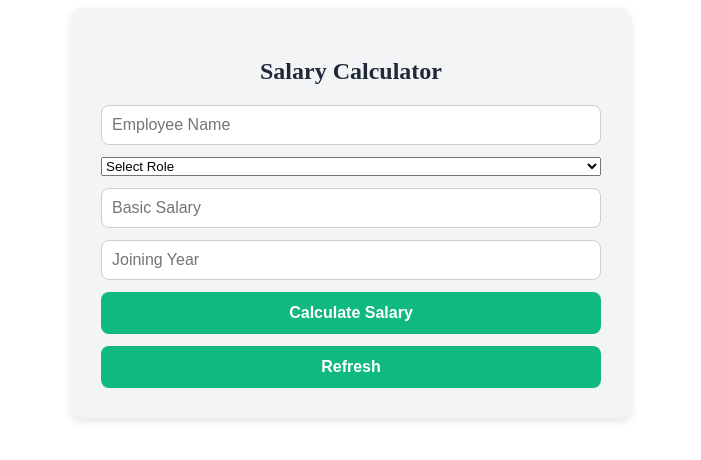
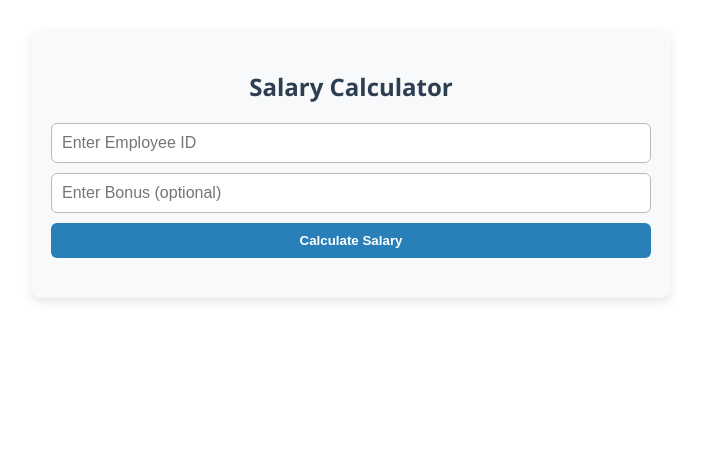
Before and after one commit to burrasatyanarayana/payrollManagement, a React (Create React App) app: page /salary in a window 1280 px wide. Shown: the top 460 px of the page, without its empty margins (289-990 px from the left). Built offline with nearby package versions, Linux system fonts and the light colour scheme.

Commit message:
Fixed employee data fetch using employeeData.js

```diff
--- /dev/null
+++ b/src/employeedata.js
@@ -0,0 +1,163 @@
+const employeeData = [
+  {
+    id: 1,
+    name: "Anil Kumar",
+    email: "anil.kumar@example.com",
+    salary: 70000,
+    role: "Manager",
+    joiningYear: 2019,
+  },
+  {
+    id: 2,
+    name: "Divya Reddy",
+    email: "divya.reddy@example.com",
+    salary: 50000,
+    role: "Developer",
+    joiningYear: 2020,
+  },
+  {
+    id: 3,
+    name: "Ravi Teja",
+    email: "ravi.teja@example.com",
+    salary: 45000,
+    role: "Tester",
+    joiningYear: 2021,
+  },
+  {
+    id: 4,
+    name: "Suma Rao",
+    email: "suma.rao@example.com",
+    salary: 52000,
+    role: "Developer",
+    joiningYear: 2020,
+  },
+  {
+    id: 5,
+    name: "Pavan Sai",
+    email: "pavan.sai@example.com",
+    salary: 30000,
+    role: "Trainee",
+    joiningYear: 2023,
+  },
+  {
+    id: 6,
+    name: "Meena Shah",
+    email: "meena.shah@example.com",
+    salary: 46000,
+    role: "Tester",
+    joiningYear: 2021,
+  },
+  {
+    id: 7,
+    name: "Karthik Reddy",
+    email: "karthik.reddy@example.com",
+    salary: 72000,
+    role: "Manager",
+    joiningYear: 2018,
+  },
+  {
+    id: 8,
+    name: "Sneha Iyer",
+    email: "sneha.iyer@example.com",
+    salary: 51000,
+    role: "Developer",
+    joiningYear: 2020,
+  },
+  {
+    id: 9,
+    name: "Abhinav Singh",
+    email: "abhinav.singh@example.com",
+    salary: 47000,
+    role: "Tester",
+    joiningYear: 2021,
+  },
+  {
+    id: 10,
+    name: "Lakshmi Devi",
+    email: "lakshmi.devi@example.com",
+    salary: 29000,
+    role: "Trainee",
+    joiningYear: 2023,
+  },
+  {
+    id: 11,
+    name: "Naveen Patil",
+    email: "naveen.patil@example.com",
+    salary: 68000,
+    role: "Manager",
+    joiningYear: 2019,
+  },
+  {
+    id: 12,
+    name: "Geetha Ram",
+    email: "geetha.ram@example.com",
+    salary: 53000,
+    role: "Developer",
+    joiningYear: 2020,
+  },
+  {
+    id: 13,
+    name: "Ajay Kumar",
+    email: "ajay.kumar@example.com",
+    salary: 44000,
+    role: "Tester",
+    joiningYear: 2021,
+  },
+  {
+    id: 14,
+    name: "Priya Sharma",
+    email: "priya.sharma@example.com",
+    salary: 50000,
+    role: "Developer",
+    joiningYear: 2022,
+  },
+  {
+    id: 15,
+    name: "Rakesh Nair",
+    email: "rakesh.nair@example.com",
+    salary: 27000,
+    role: "Trainee",
+    joiningYear: 2023,
+  },
+  {
+    id: 16,
+    name: "Tanvi Joshi",
+    email: "tanvi.joshi@example.com",
+    salary: 48000,
+    role: "Tester",
+    joiningYear: 2021,
+  },
+  {
+    id: 17,
+    name: "Sandeep Rao",
+    email: "sandeep.rao@example.com",
+    salary: 75000,
+    role: "Manager",
+    joiningYear: 2018,
+  },
+  {
+    id: 18,
+    name: "Neha Verma",
+    email: "neha.verma@example.com",
+    salary: 55000,
+    role: "Developer",
+    joiningYear: 2022,
+  },
+  {
+    id: 19,
+    name: "Vikram Shetty",
+    email: "vikram.shetty@example.com",
+    salary: 46000,
+    role: "Tester",
+    joiningYear: 2021,
+  },
+  {
+    id: 20,
+    name: "Shreya Rao",
+    email: "shreya.rao@example.com",
+    salary: 31000,
+    role: "Trainee",
+    joiningYear: 2023,
+  },
+];
+export default employeeData;
--- a/src/salary.css
+++ b/src/salary.css
@@ -1,70 +1,59 @@
-/* src/Salary.css */
-
 .salary-container {
-  padding: 30px;
-  max-width: 500px;
-  margin: auto;
-  background-color: #f3f4f6;
+  max-width: 600px;
+  margin: 30px auto;
+  padding: 20px;
+  background-color: #f7f9fa;
   border-radius: 10px;
-  text-align: center;
-  box-shadow: 0 4px 8px rgba(0, 0, 0, 0.1);
+  box-shadow: 0 4px 10px rgba(0, 0, 0, 0.1);
+  font-family: "Segoe UI", sans-serif;
 }
 
 .salary-container h2 {
-  margin-bottom: 20px;
-  color: #1f2937;
+  text-align: center;
+  color: #2c3e50;
 }
 
-.salary-form {
+.form {
   display: flex;
   flex-direction: column;
-  gap: 12px;
-  margin-top: 20px;
+  gap: 10px;
+  margin-bottom: 20px;
 }
 
-.salary-form input {
+input[type="number"] {
   padding: 10px;
+  border: 1px solid #bbb;
+  border-radius: 6px;
   font-size: 16px;
-  border-radius: 8px;
-  border: 1px solid #ccc;
-  outline: none;
-  transition: 0.2s;
 }
 
-.salary-form input:focus {
-  border-color: #10b981;
-  box-shadow: 0 0 0 2px rgba(16, 185, 129, 0.2);
-}
-
-.salary-form button {
-  padding: 12px;
-  font-size: 16px;
-  background-color: #10b981;
+button {
+  padding: 10px;
+  background-color: #2980b9;
   color: white;
+  font-weight: bold;
   border: none;
-  border-radius: 8px;
+  border-radius: 6px;
   cursor: pointer;
-  font-weight: bold;
   transition: background-color 0.3s ease;
 }
 
-.salary-form button:hover {
-  background-color: #059669;
+button:hover {
+  background-color: #1f5f8b;
 }
 
-.salary-result {
-  margin-top: 30px;
-  background-color: #e0f2fe;
-  padding: 20px;
-  border-radius: 10px;
+.error {
+  color: red;
+  text-align: center;
 }
 
-.salary-result h3 {
-  margin-bottom: 10px;
-  color: #0c4a6e;
+.result {
+  background-color: #ecf0f1;
+  padding: 15px;
+  border-radius: 6px;
 }
 
-.salary-result p {
-  margin: 6px 0;
+.result p {
+  margin: 8px 0;
   font-size: 16px;
 }
--- a/src/salary.js
+++ b/src/salary.js
@@ -1,131 +1,83 @@
 import React, { useState } from "react";
+import employeeData from "./employeedata";
 import "./salary.css";
 
-export default function Salary() {
-  const [result, setResult] = useState(null);
+const Salary = () => {
+  const [employeeId, setEmployeeId] = useState("");
+  const [bonus, setBonus] = useState("");
+  const [employeeDetails, setEmployeeDetails] = useState(null);
+  const [error, setError] = useState("");
 
-  const handleReset = () => {
-    setResult(null);
+  const handleCalculate = () => {
+    const emp = employeeData.find((e) => e.id === Number(employeeId));
+
+    if (!emp) {
+      setError("Employee not found");
+      setEmployeeDetails(null);
+      return;
+    }
+
+    setError("");
+    const currentYear = new Date().getFullYear();
+    const yearsWorked = currentYear - emp.joiningYear;
+    const increment = emp.salary * 0.05 * yearsWorked;
+    const totalSalary = emp.salary + increment + (bonus ? Number(bonus) : 0);
+
+    setEmployeeDetails({ ...emp, yearsWorked, increment, totalSalary });
   };
 
   return (
     <div className="salary-container">
       <h2>Salary Calculator</h2>
-      <SalaryForm onCalculate={setResult} onReset={handleReset} />
-      <SalaryResult result={result} />
+      <div className="form">
+        <input
+          type="number"
+          placeholder="Enter Employee ID"
+          value={employeeId}
+          onChange={(e) => setEmployeeId(e.target.value)}
+        />
+        <input
+          type="number"
+          placeholder="Enter Bonus (optional)"
+          value={bonus}
+          onChange={(e) => setBonus(e.target.value)}
+        />
+        <button onClick={handleCalculate}>Calculate Salary</button>
+      </div>
+
+      {error && <p className="error">{error}</p>}
+
+      {employeeDetails && (
+        <div className="result">
+          <h3>Employee Salary Details</h3>
+          <p>
+            <strong>Name:</strong> {employeeDetails.name}
+          </p>
+          <p>
+            <strong>Role:</strong> {employeeDetails.role}
+          </p>
+          <p>
+            <strong>Joining Year:</strong> {employeeDetails.joiningYear}
+          </p>
+          <p>
+            <strong>Base Salary:</strong> ₹{employeeDetails.salary}
+          </p>
+          <p>
+            <strong>Years Worked:</strong> {employeeDetails.yearsWorked}
+          </p>
+          <p>
+            <strong>Increment:</strong> ₹{employeeDetails.increment}
+          </p>
+          <p>
+            <strong>Bonus:</strong> ₹{bonus || 0}
+          </p>
+          <p>
+            <strong>Total Salary:</strong> ₹{employeeDetails.totalSalary}
+          </p>
+        </div>
+      )}
     </div>
   );
-}
+};
 
-function SalaryForm({ onCalculate, onReset }) {
-  const [name, setName] = useState("");
-  const [role, setRole] = useState("");
-  const [basic, setBasic] = useState("");
-  const [joinYear, setJoinYear] = useState("");
-
-  const handleSubmit = (e) => {
-    e.preventDefault();
-
-    const currentYear = new Date().getFullYear();
-    const experience = currentYear - parseInt(joinYear);
-
-    const increments = {
-      Trainee: 1000,
-      Developer: 2000,
-      Tester: 2500,
-      Manager: 3000,
-    };
-
-    const increment = increments[role] || 0;
-    const totalSalary = parseInt(basic) + experience * increment;
-
-    const data = {
-      name,
-      role,
-      basic: parseInt(basic),
-      joinYear: parseInt(joinYear),
-      experience,
-      totalSalary,
-    };
-
-    onCalculate(data);
-  };
-
-  const handleReset = () => {
-    setName("");
-    setRole("");
-    setBasic("");
-    setJoinYear("");
-    onReset();
-  };
-
-  return (
-    <form className="salary-form" onSubmit={handleSubmit}>
-      <input
-        type="text"
-        placeholder="Employee Name"
-        value={name}
-        required
-        onChange={(e) => setName(e.target.value)}
-      />
-
-      <select
-        value={role}
-        required
-        onChange={(e) => setRole(e.target.value)}
-        className="role-select"
-      >
-        <option value="">Select Role</option>
-        <option value="Trainee">Trainee</option>
-        <option value="Developer">Developer</option>
-        <option value="Tester">Tester</option>
-        <option value="Manager">Manager</option>
-      </select>
-
-      <input
-        type="number"
-        placeholder="Basic Salary"
-        value={basic}
-        required
-        onChange={(e) => setBasic(e.target.value)}
-      />
-
-      <input
-        type="number"
-        placeholder="Joining Year"
-        value={joinYear}
-        required
-        min="2000"
-        max={new Date().getFullYear()}
-        onChange={(e) => setJoinYear(e.target.value)}
-      />
-
-      <button type="submit">Calculate Salary</button>
-      <button type="button" onClick={handleReset}>
-        Refresh
-      </button>
-    </form>
-  );
-}
-
-function SalaryResult({ result }) {
-  if (!result) return null;
-
-  return (
-    <div className="salary-result">
-      <h3>Salary Details</h3>
-      <p>
-        <h3>Name:</h3> {result.name}
-      </p>
-      <p>
-        <h3>Role:</h3> {result.role}
-      </p>
-      <p>
-        <h3>Experience:</h3> {result.experience} years
-      </p>
-      <p>
-        <h3>Total Salary:</h3> ₹{result.totalSalary}
-      </p>
-    </div>
-  );
-}
+export default Salary;
```
